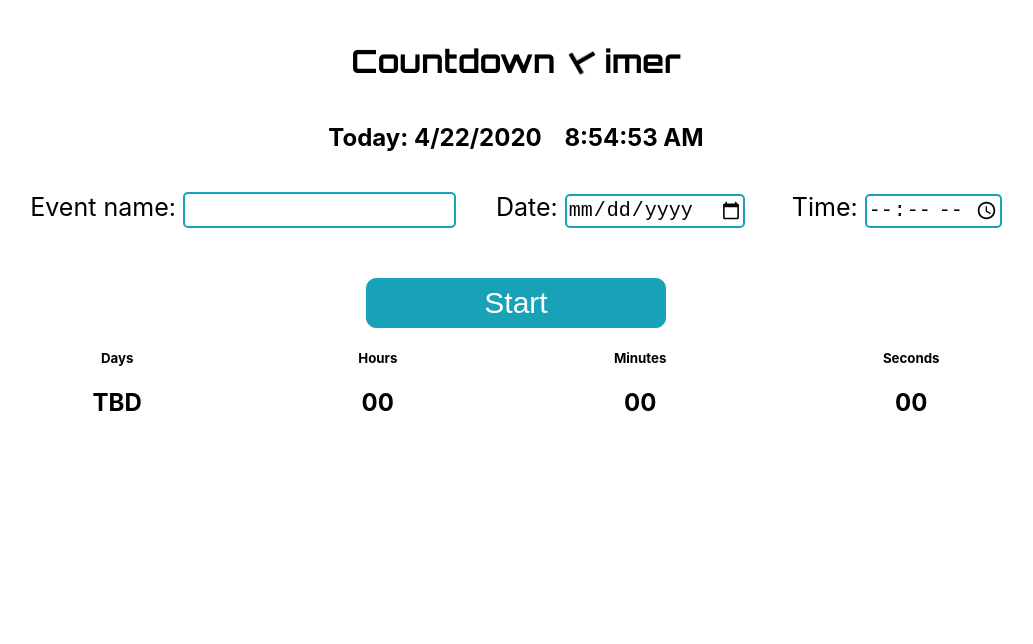
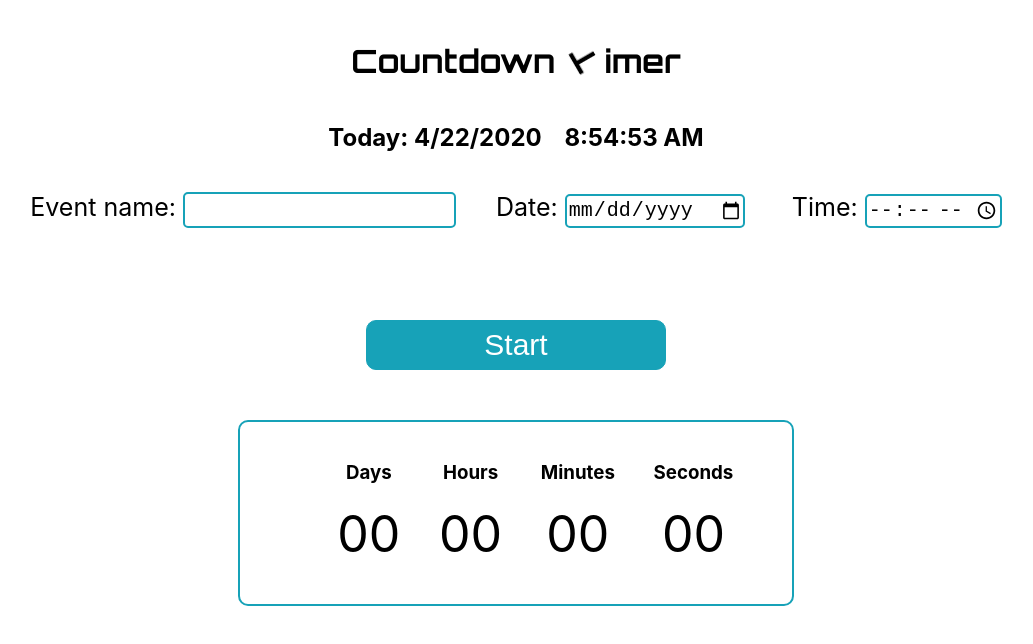
Before and after one commit to harinathvutla/countdowntimer-reactrouter, a React (Create React App) app: page / in a window 1280 px wide. Shown: the top 644 px of the page, without its empty margins (124-1157 px from the left). Built offline with nearby package versions, Linux system fonts and the light colour scheme.

Commit message:
implemented most of the user stories apart from bonus

```diff
--- a/src/App.css
+++ b/src/App.css
@@ -66,8 +66,22 @@ label{
   background-color: #14899b;
  }
 
+ .cntdwn-center{
+   display: flex;
+   justify-content: center;
+ }
 
 .cntdwn{
+  margin: 50px;
+  width: 40vw;
   display: flex;
   justify-content: space-evenly;
+  padding: 20px;
+  border: solid #17a2b8 2px;
+  border-radius: 10px;
 }
+
+.cntdwn p{
+  margin: 20px 0px;
+  font-size: 50px;
+}
--- a/src/Timer/Event.js
+++ b/src/Timer/Event.js
@@ -3,15 +3,15 @@ import React, { Component } from 'react';
 class Event extends Component {
     state={
         datetime: new Date(),
-        monthDays:[{'1': 31},{'2': 28},{'3': 31},{'4': 30},{'5': 31},{'6': 30},{'7': 31},{'8': 31},{'9': 30},{'10': 31},{'11': 30},{'12': 31}]
+        monthDays:[{'1': 31},{'2': 28},{'3': 31},{'4': 30},{'5': 31},{'6': 30},{'7': 31},{'8': 31},{'9': 30},{'10': 31},{'11': 30},{'12': 31}],
+        eventname: '',
+        dateCDNSet: '',
+        timeCDNSet: ''
     }
 
+    // Today Date and Time display logic
     componentDidMount=()=>{
         this.timerID= setInterval(()=>this.setTime(),1000);
-    }
-
-    componentWillUnmount() {
-        clearInterval(this.timerID);
     }
 
     setTime=()=> {
@@ -23,56 +23,83 @@ class Event extends Component {
        });
      }
 
-       countDown=()=>{
-         let totalCDNDays=0,firstdayCDNHrs=0,lastdayCDNHrs=0;
-        for(let i= this.state.datetime.getMonth()+1; i<= parseInt(this.state.dateCDNSet.split('-')[1]);i++ )
+    componentWillUnmount() {
+        clearInterval(this.timerID);
+      }
+
+
+    // count down timer logic
+       countDown=(countDownDate)=>{
+
+        let timediff= countDownDate-this.state.datetime.getTime();
+        console.log(countDownDate,this.state.datetime.getTime(),timediff);
+        // Count down time calculations for days, hours, minutes and seconds
+        if(timediff>=0)
         {
-            if(i===this.state.datetime.getMonth()+1)
-            {
-                totalCDNDays+=Object.values(this.state.monthDays[i-1])[0] - this.state.datetime.getDate();
+            let cdnDays = Math.floor(timediff / (1000 * 60 * 60 * 24));
+            let cdnHours = Math.floor((timediff % (1000 * 60 * 60 * 24)) / (1000 * 60 * 60));
+            let cdnMinutes = Math.floor((timediff % (1000 * 60 * 60)) / (1000 * 60));
+            let cdnSeconds = Math.floor((timediff % (1000 * 60)) / 1000);
+
+            console.log(cdnDays,cdnHours,cdnMinutes,cdnSeconds);
+            this.setState({
+            cdnDays:cdnDays,
+            cdnHours: cdnHours,
+            cdnMinutes: cdnMinutes,
+            cdnSeconds: cdnSeconds,
+            timediff: timediff
+            });
         }
-            else if(i===parseInt(this.state.dateCDNSet.split('-')[1]))
-            {
-                totalCDNDays+=parseInt(this.state.dateCDNSet.split('-')[2])
-            }
-            else
-            {
-                totalCDNDays+=Object.values(this.state.monthDays[i-1])[0];
+        else{
+            clearInterval(this.cdnTimer);
         }
     }
 
 
- /*        this.setState({
-            days: this.state.dateCDN.split
-        }) */
+    formSubmitHandler=e=>{
+        e.preventDefault();
 
-       // console.log(totalCDNDays);
+        let year= parseInt(this.state.dateCDNSet.split('-')[0]);
+        let month= parseInt(this.state.dateCDNSet.split('-')[1]);
+        let day= parseInt(this.state.dateCDNSet.split('-')[2]);
+        let hours= parseInt((this.state.timeCDNSet!=='')?this.state.timeCDNSet.split(':')[0]:'0');
+        let mins=parseInt((this.state.timeCDNSet!=='')?this.state.timeCDNSet.split(':')[1]:'0');
 
-       let cdnHours=parseInt(this.state.timeCDNSet.split(':')[0])-this.state.h;
-       let cdnMinutes=parseInt(this.state.timeCDNSet.split(':')[1])-this.state.m-1;
-       let cdnSeconds = 59-this.state.s;
-
-       console.log(cdnMinutes,parseInt(this.state.timeCDNSet.split(':')[1]),this.state.m,this.state.timeCDNSet);
-
+        console.log(year,month,day,hours,mins);
+        let countDownDate=new Date(year,month-1,day,hours,mins,0).getTime();
+        if((countDownDate-this.state.datetime.getTime())>=0)
+        {
+            if(this.state.eventname!=='')
+            {
+                this.cdnTimer=setInterval(()=>this.countDown(countDownDate),1000);
                 this.setState({
-        cdnHours: cdnHours,
-        cdnMinutes: cdnMinutes,
-        cdnSeconds: cdnSeconds
+                    warnMessage: ''
                   });
+            }
+            else
+            {
+                this.setState({
+                    warnMessage: 'Event name cannot be blank!'
+                  });
+            }
 
         }
-
-
-   componentDidUpdate=()=>{
-       if(this.state.cdnHours===0 && this.state.cdnMinutes===0 && this.state.cdnSeconds===0  )
-       clearInterval(this.cdnTimer);
+        else
+        {
+            if(this.state.eventname!=='')
+            {
+                this.setState({
+                    warnMessage: 'Please enter the date and time correctly! '
+                });
+            }
+            else
+            {
+                this.setState({
+                    warnMessage: 'Event name cannot be blank and Please enter the date and time correctly! '
+                });
             }
 
-    formSubmitHandler=e=>{
-        e.preventDefault();
-      //  console.log(e);
-      this.cdnTimer=setInterval(()=>this.countDown(),1000);
-      //this.countDown();
+        }
 
     }
 
@@ -84,7 +111,7 @@ class Event extends Component {
     }
 
     render() {
-      //  console.log(this.state);
+        console.log(this.state);
        // console.log(this.state.datetime.toLocaleTimeString());
         return (
             <div>
@@ -97,24 +124,28 @@ class Event extends Component {
                     <label>Date: <input className="inputs" type="date" name="dateCDNSet" value ={this.state?.dateCDNSet??''} onChange={this.handleChange}></input> </label>
                     <label>Time: <input className="inputs" type="time" name="timeCDNSet" value ={this.state?.timeCDNSet??''} onChange={this.handleChange}></input> </label>
                     </div>
+                    <h4 style={{color:'red'}}>{this.state?.warnMessage??''}</h4>
                     <input type="submit" value="Start" className="button"/>
                 </form>
+                <div className='cntdwn-center'>
                 <div className="cntdwn">
+        <h4>{this.state?.eventname??''} {this.state?.dateCDNSet??''} {this.state?.timeCDNSet??''}</h4>
                     <div>
-                        <h5>Days</h5>
-                        <h2>TBD</h2>
+                        <h3>Days</h3>
+                        <p>{this.state?.cdnDays??'00'}</p>
                     </div>
                     <div>
-                        <h5>Hours</h5>
-                        <h2>{this.state?.cdnHours??'00'}</h2>
+                        <h3>Hours</h3>
+                        <p>{this.state?.cdnHours??'00'}</p>
                     </div>
                     <div>
-                        <h5>Minutes</h5>
-                        <h2>{this.state?.cdnMinutes??'00'}</h2>
+                        <h3>Minutes</h3>
+                        <p>{this.state?.cdnMinutes??'00'}</p>
                     </div>
                     <div>
-                        <h5>Seconds</h5>
-                        <h2>{this.state?.cdnSeconds??'00'}</h2>
+                        <h3>Seconds</h3>
+                        <p>{this.state?.cdnSeconds??'00'}</p>
+                    </div>
                 </div>
                 </div>
             </div>
```
Lines whose indentation alone changed are shown as unchanged.
